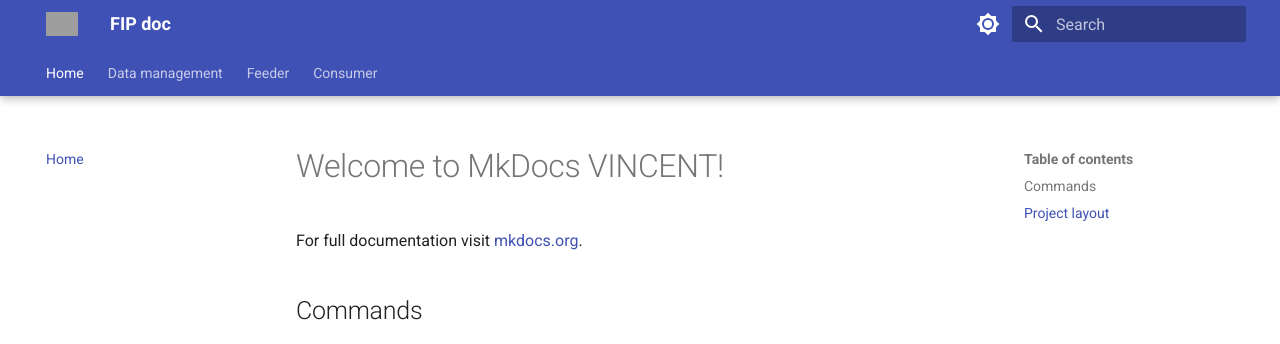
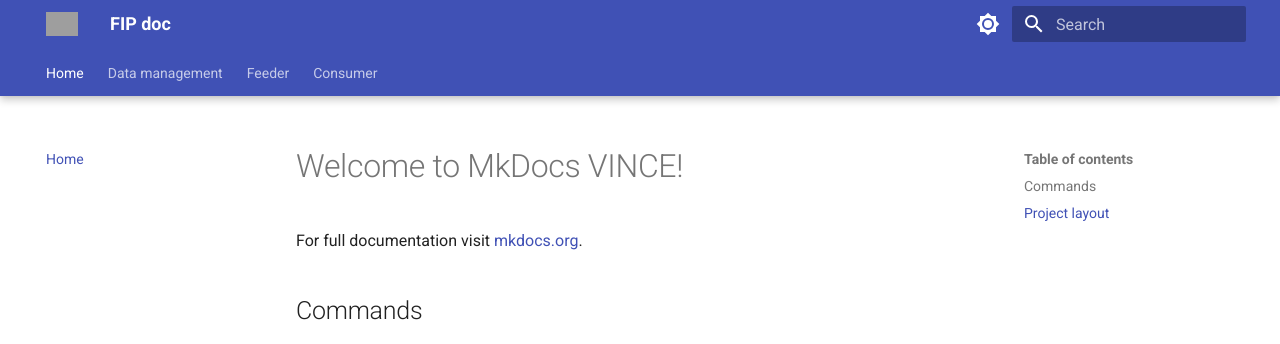
Before and after one commit to VvinceB/docs, an MkDocs documentation site: the page built from docs/index.md, in a window 1280 px wide and 1136 px high. Shown: the top 344 px of the window. Built offline with MkDocs 1.6.1 and Material for MkDocs 9.7.7, drawn with Linux system fonts in a browser that asks for light colours; grey boxes are pictures that could not be loaded.

Commit message:
test update

```diff
--- a/docs/index.md
+++ b/docs/index.md
@@ -1,4 +1,4 @@
-# Welcome to MkDocs VINCENT!
+# Welcome to MkDocs VINCE!
 
 For full documentation visit [mkdocs.org](https://www.mkdocs.org).
 
```
Also changed, not shown: 1 other file.
